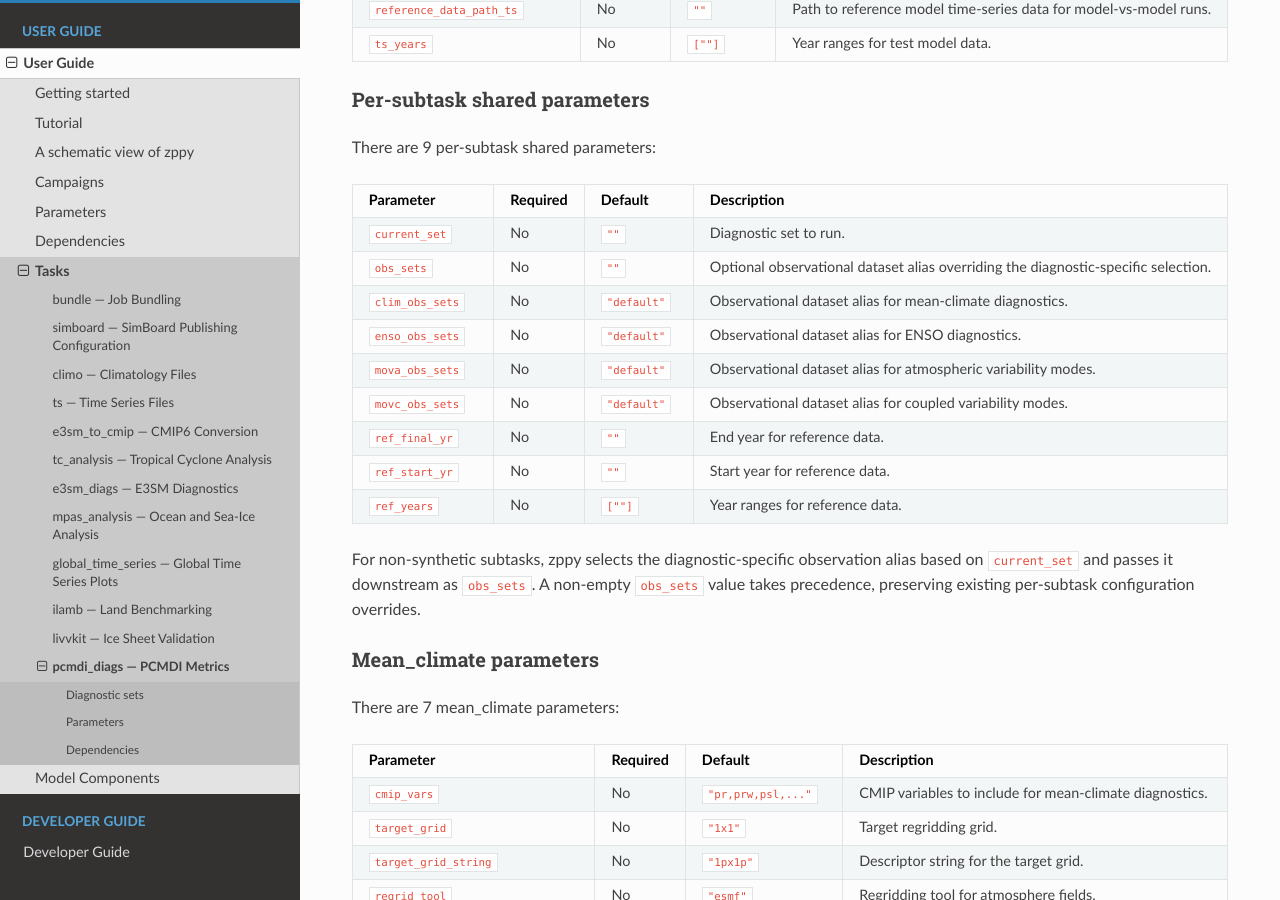
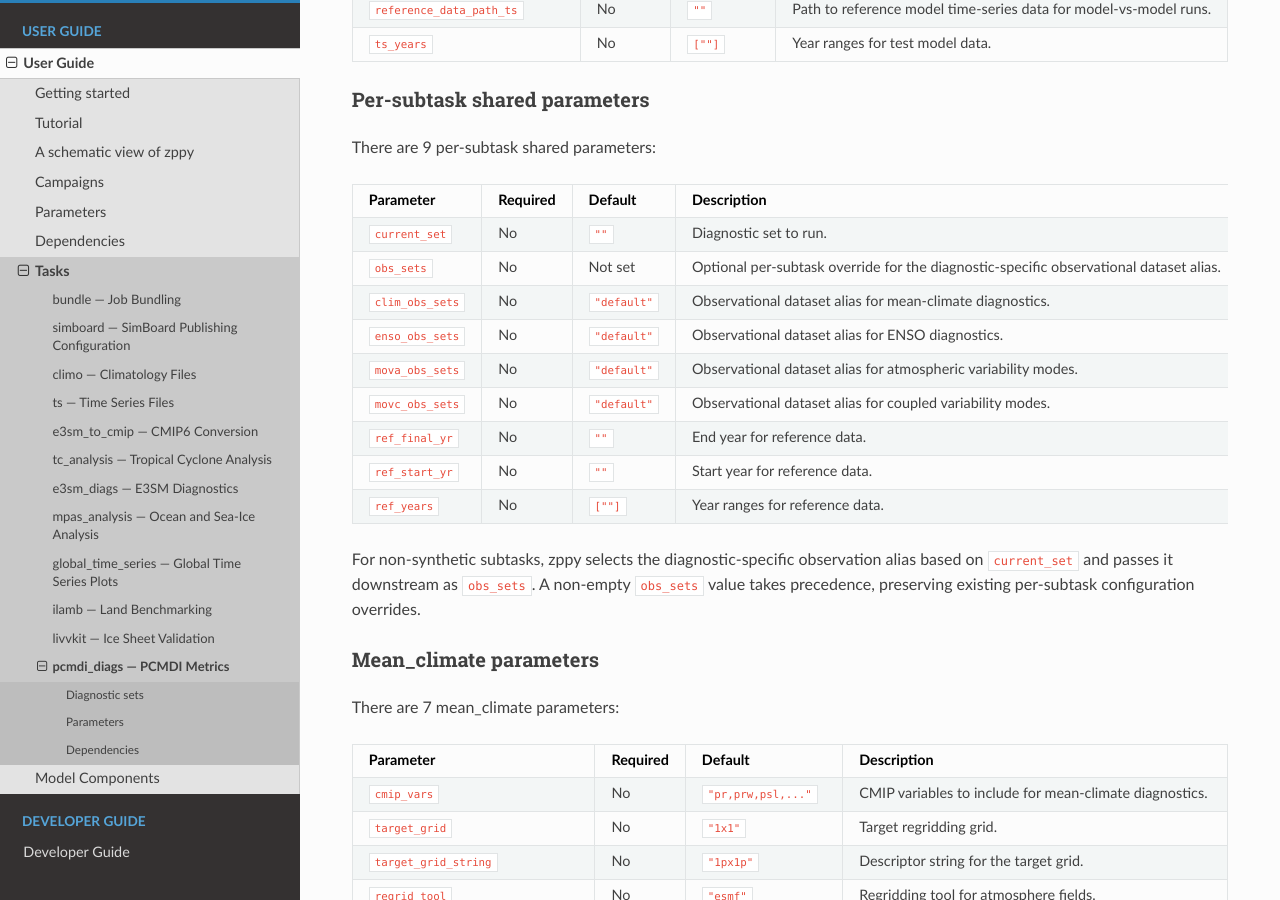
Before and after one commit to E3SM-Project/zppy, a Sphinx documentation site: the page built from docs/source/user_guide/tasks/pcmdi_diags.rst, in a window 1280 px wide and 900 px high, scrolled down 1515 px. Built offline with Sphinx 7.4.7 and the Read the Docs theme 3.1.0, drawn with Linux system fonts in a browser that asks for light colours; pages that are not in the unit, such as notebooks, are missing from menus.

Commit message:
Remove shared PCMDI observation default

```diff
--- a/docs/source/user_guide/tasks/pcmdi_diags.rst
+++ b/docs/source/user_guide/tasks/pcmdi_diags.rst
@@ -151,9 +151,9 @@ There are 9 per-subtask shared parameters:
      - Diagnostic set to run.
    * - ``obs_sets``
      - No
-     - ``""``
-     - Optional observational dataset alias overriding the diagnostic-specific
-       selection.
+     - Not set
+     - Optional per-subtask override for the diagnostic-specific observational
+       dataset alias.
    * - ``clim_obs_sets``
      - No
      - ``"default"``
```
Also changed, not shown: 2 other files.
